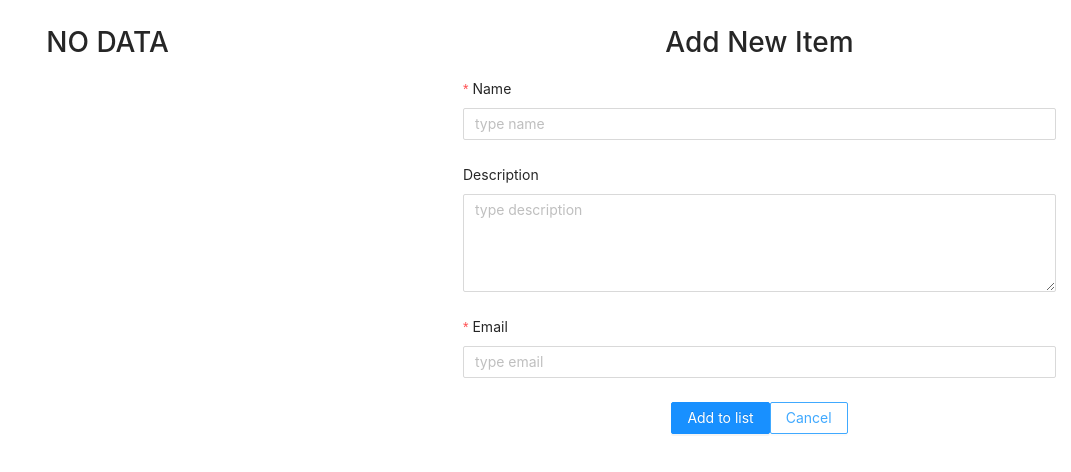
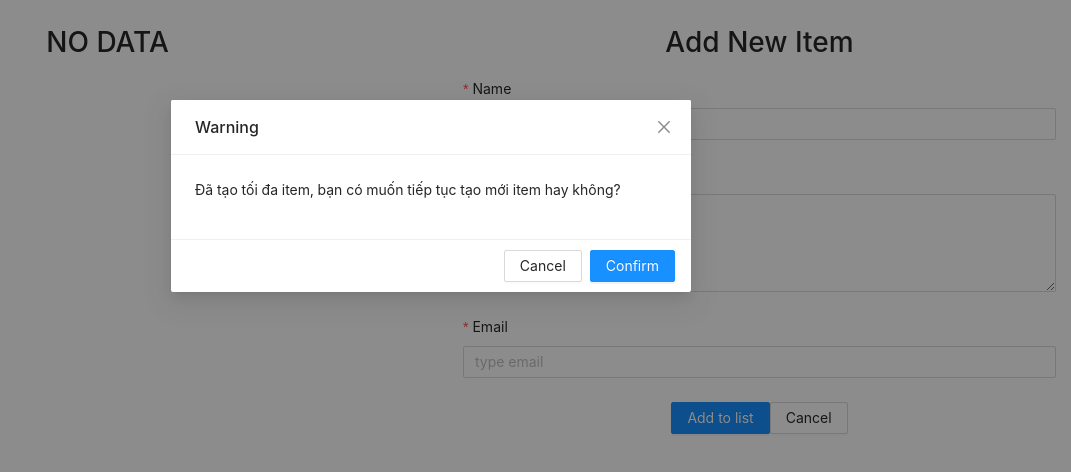
Before and after one commit to nguyenvietdung31/list-item, a React (Create React App) app: page / in a window 1280 px wide. Both pictures are taken after a click on the button "Cancel". Shown: the top 472 px of the page, without its empty margins (209-1280 px from the left). Built offline with nearby package versions, Linux system fonts and the light colour scheme.

Commit message:
da cap nhat day du chuc nang

```diff
--- a/src/App.js
+++ /dev/null
@@ -1,18 +0,0 @@
-import './App.css';
-import AddForm from './Component/AddForm.js'
-import DisplayForm from './Component/DisplayForm'
-import { Col, Row } from 'antd';
-import 'antd/dist/antd.min.css';
-
-function App() {
-  return (
-    <div className="App">
-      <Row gutter={[24, 32]}>
-        <Col span={12}><DisplayForm /></Col>
-        <Col span={12}><AddForm /></Col>
-      </Row>
-    </div>
-  );
-}
-
-export default App;
--- a/src/App.jsx
+++ b/src/App.jsx
@@ -1,16 +1,30 @@
 import './App.css';
-import React from 'react';
+import React, { useState, useEffect } from 'react';
 import AddForm from './Component/AddForm.jsx'
 import DisplayForm from './Component/DisplayForm.jsx'
 import { Col, Row } from 'antd';
 import 'antd/dist/antd.min.css';
+import { getDatafromLS } from './Component/getDatafromLS';
+function App() {
+  // main array of objects state
+  const [users, setUsers] = useState(getDatafromLS())
+  // saving data to local storage
+  useEffect(() => {
+    localStorage.setItem('users', JSON.stringify(users))
+  }, [users])
 
-function App() {
+  const handleSetUser = (user) => {
+    setUsers([...users, user])
+  }
+
+  const handleResetUser = (users) => {
+    setUsers(users)
+  }
   return (
     <div className="App">
       <Row gutter={[24, 32]}>
-        <Col span={12}><DisplayForm /></Col>
-        <Col span={12}><AddForm /></Col>
+        <Col span={12}><DisplayForm users={users} setUsers={handleResetUser} /></Col>
+        <Col span={12}><AddForm users={users} setUsers={handleSetUser} /></Col>
       </Row>
     </div>
   );
--- a/src/Component/AddForm.js
+++ /dev/null
@@ -1,98 +0,0 @@
-import 'antd/dist/antd.min.css';
-import { Form, Input, Button, } from 'antd';
-import { useEffect, useState } from 'react';
-import { getDatafromLS } from './getDatafromLS';
-
-export const AddForm = () => {
-    // main array of objects state
-    const [users, setUsers] = useState(getDatafromLS())
-    // input field state
-    const [name, setName] = useState('')
-    const [email, setEmail] = useState('')
-    const [description, setDescription] = useState('')
-    // add data
-    const handleAddUser = (e) => {
-        e.preventDefault()
-        let user = {
-            name,
-            email,
-            description,
-        }
-        setUsers([...users, user])
-        setName('')
-        setEmail('')
-        setDescription('')
-    }
-    // saving data to local storage
-    useEffect(() => {
-        localStorage.setItem('users', JSON.stringify(users))
-    }, [users])
-
-    return (
-        <div className="container">
-            {/* Add a new user */}
-            <h1>Add New Item</h1>
-            <div className="add-form">
-                <Form
-                    layout='vertical'
-                    autoComplete='off'
-                >
-                    <Form.Item
-                        label="Name"
-                        name="name"
-                        rules={[{
-                            required: true,
-                            message: "cannot be blank"
-                        }]}>
-                        <Input
-                            placeholder='type name'
-                            maxLength={20}
-                            required onChange={(e) => setName(e.target.value)}
-                            value={name}>
-                        </Input>
-                    </Form.Item>
-                    <Form.Item
-                        label="Description"
-                        name="description">
-                        <Input.TextArea
-                            placeholder='type description'
-                            maxLength={256}
-                            rows={4}
-                            required onChange={(e) => setDescription(e.target.value)}
-                            value={description}>
-                        </Input.TextArea>
-                    </Form.Item>
-                    <Form.Item
-                        label="Email"
-                        name="email"
-                        rules={[
-                            {
-                                required: true,
-                                message: "cannot be blank"
-                            },
-                            {
-                                type: 'email',
-                                message: "Enter a valid email"
-                            }
-                        ]}>
-                        <Input
-                            placeholder='type email'
-                            required onChange={(e) => setEmail(e.target.value)}
-                            value={email}>
-                        </Input>
-                    </Form.Item>
-                    <Form.Item>
-                        <Button
-                            className='btnAdd'
-                            type="primary"
-                            htmlType="submit"
-                            onClick={handleAddUser}
-                        >Add to list</Button>
-                        <Button className='btnCancel' htmlType="reset" >Cancel</Button>
-                    </Form.Item>
-                </Form>
-            </div>
-        </div>
-    )
-}
-export default AddForm;
--- a/src/Component/AddForm.jsx
+++ b/src/Component/AddForm.jsx
@@ -1,13 +1,9 @@
+import React from 'react';
 import 'antd/dist/antd.min.css';
-import { Form, Input, Button, } from 'antd';
-import { useEffect, useState } from 'react';
-import { getDatafromLS } from './getDatafromLS';
+import { Form, Input, Button, Modal } from 'antd';
+import { useState } from 'react';
 
-function AddForm() {
-    // main array of objects state
-    const [users, setUsers] = useState(getDatafromLS());
-    //
-    const Max_item = 15
+export const AddForm = ({ users, setUsers }) => {
     const [form] = Form.useForm();
     // input field state
     const [name, setName] = useState("");
@@ -24,35 +20,29 @@ function AddForm() {
             email: email,
             description: description
         }
-        setUsers((pre) => {
-            return [...pre, user]
-        })
+        setUsers(user);
         setName("");
         setEmail("");
         setDescription("");
         form.resetFields();
+        setIsConfirmClick(false)
     }
-    const { confirm } = Modal;
-
-    const showConfirm = () => {
-        confirm({
-            title: 'Đã tạo tối đa item, bạn có muốn tiếp tục tạo mới item hay không?',
-            okText: 'Confirm',
-            onOk() {
-
-            },
-
-            onCancel() {
-            },
-        });
+    //check data when user length = max item
+    const Max_item = 15
+    const [visible, setVisible] = useState(false);
+    const [isConfirmClick, setIsConfirmClick] = useState(false)
+    const showModal = () => {
+        setVisible(true);
     };
 
+    const handleConfirm = () => {
+        setIsConfirmClick(true);
+        setVisible(false);
+    };
 
-    // saving data to local storage
-    useEffect(() => {
-        localStorage.setItem('users', JSON.stringify(users));
-    }, [users]);
-
+    const handleCancel = () => {
+        setVisible(false);
+    };
     return (
         <div className="container">
             {/* Add a new user */}
@@ -75,7 +65,7 @@ function AddForm() {
                             maxLength={20}
                             onChange={(e) => setName(e.target.value)}
                             value={name}
-                            disabled={users.length === Max_item}>
+                            disabled={users.length >= Max_item && !isConfirmClick}>
                         </Input>
                     </Form.Item>
                     <Form.Item
@@ -87,7 +77,7 @@ function AddForm() {
                             rows={4}
                             onChange={(e) => setDescription(e.target.value)}
                             value={description}
-                            disabled={users.length === Max_item}>
+                            disabled={users.length >= Max_item && !isConfirmClick}>
                         </Input.TextArea>
                     </Form.Item>
                     <Form.Item
@@ -107,7 +97,7 @@ function AddForm() {
                             placeholder='type email'
                             onChange={(e) => setEmail(e.target.value)}
                             value={email}
-                            disabled={users.length === Max_item}>
+                            disabled={users.length >= Max_item && !isConfirmClick}>
                         </Input>
                     </Form.Item>
                     <Form.Item>
@@ -115,17 +105,26 @@ function AddForm() {
                             className='btnAdd'
                             type="primary"
                             htmlType="submit"
-                            // onClick={() => handleAddUser()}
                             onClick={handleAddUser}
-                            disabled={users.length === Max_item}
+                            disabled={users.length >= Max_item && !isConfirmClick}
                         >Add to list</Button>
                         <Button
                             className='btnCancel'
-                            onClick={showConfirm}
+                            onClick={showModal}
                         >Cancel</Button>
                     </Form.Item>
                 </Form>
             </div>
+
+            {/* Modal cảnh báo khi max item*/}
+            <Modal
+                title="Warning"
+                visible={visible}
+                okText="Confirm"
+                onOk={handleConfirm}
+                onCancel={handleCancel}
+            ><p>Đã tạo tối đa item, bạn có muốn tiếp tục tạo mới item hay không?</p>
+            </Modal>
         </div>
     )
 }
--- a/src/Component/DisplayForm.js
+++ /dev/null
@@ -1,110 +0,0 @@
-import 'antd/dist/antd.min.css';
-import { Button, List, Modal, Input } from 'antd';
-import { useEffect, useState } from 'react';
-import { getDatafromLS } from './getDatafromLS';
-
-function DisplayForm() {
-    // main array of objects state
-    const [users, setUsers] = useState(getDatafromLS())
-
-    // edit data
-    const [isEditing, setIsEditing] = useState(false);
-    const [editingUsers, setEditingUsers] = useState(null);
-
-    const onEditUsers = (users) => {
-        setIsEditing(true);
-        setEditingUsers({ ...users });
-    };
-    const resetEditing = () => {
-        setIsEditing(false);
-        setEditingUsers(null);
-    };
-
-    // remove data
-    const handleRemoveUser = (name) => {
-        const filteredUsers = users.filter((element,) => {
-            return element.name !== name
-        })
-        setUsers(filteredUsers)
-    }
-
-    // saving data to local storage
-    useEffect(() => {
-        localStorage.setItem('users', JSON.stringify(users))
-    }, [users])
-
-    return (
-        <div className="container">
-            {/* display , edit and remove user */}
-            <div className="display-form">
-                {users.length > 0 && <>
-                    <h2>{users.length} items
-                        &emsp;
-                        <Button className='btnRemoveAll' onClick={() => setUsers([])}>Remove All</Button>
-                    </h2>
-                    <List
-                        itemLayout="horizontal"
-                        dataSource={getDatafromLS()}
-                        renderItem={(users) => (
-                            <List.Item>
-                                <List.Item.Meta
-                                    title={`${users.name} X ${users.email}`}
-                                    description={users.description}
-                                />
-                                <Button onClick={() => onEditUsers(users)}>Edit</Button>
-                                <Button onClick={() => handleRemoveUser(users.name)}>Remove</Button>
-                            </List.Item>
-                        )}
-                    />
-                    {/* Edit form*/}
-                    <Modal
-                        title="Edit User"
-                        visible={isEditing}
-                        onOk={() => {
-                            setUsers((pre) => {
-                                return pre.map((users) => {
-                                    if (users.name === editingUsers.name) {
-                                        return editingUsers;
-                                    } else {
-                                        return users;
-                                    }
-                                });
-                            });
-                            resetEditing();
-                        }}
-                        onCancel={() => {
-                            resetEditing();
-                        }}
-                    >
-                        <Input
-                            value={editingUsers?.name}
-                            onChange={(e) => {
-                                setEditingUsers((pre) => {
-                                    return { ...pre, name: e.target.value };
-                                });
-                            }}
-                        />
-                        <Input
-                            value={editingUsers?.email}
-                            onChange={(e) => {
-                                setEditingUsers((pre) => {
-                                    return { ...pre, email: e.target.value };
-                                });
-                            }}
-                        />
-                        <Input
-                            value={editingUsers?.description}
-                            onChange={(e) => {
-                                setEditingUsers((pre) => {
-                                    return { ...pre, description: e.target.value };
-                                });
-                            }}
-                        />
-                    </Modal>
-                </>}
-                {users.length < 1 && <div><h1><center>NO DATA</center></h1></div>}
-            </div>
-        </div>
-    )
-}
-export default DisplayForm;
--- a/src/Component/DisplayForm.jsx
+++ b/src/Component/DisplayForm.jsx
@@ -1,12 +1,9 @@
+import React from 'react';
 import 'antd/dist/antd.min.css';
 import { Button, List, Modal, Input } from 'antd';
-import { useEffect, useState } from 'react';
-import { getDatafromLS } from './getDatafromLS';
+import { useState } from 'react';
 
-function DisplayForm() { //
-    // main array of objects state
-    const [users, setUsers] = useState(getDatafromLS())
-
+export const DisplayForm = ({ users, setUsers }) => {
     // edit data
     const [isEditing, setIsEditing] = useState(false);
     const [editingUsers, setEditingUsers] = useState(null);
@@ -26,11 +23,6 @@ function DisplayForm() { //
         })
         setUsers(filteredUsers)
     }
-    // saving data to local storage
-    useEffect(() => {
-        localStorage.setItem('users', JSON.stringify(users))
-    }, [users])
-
     return (
         <div className="container">
             {/* display , edit and remove user */}
@@ -75,6 +67,7 @@ function DisplayForm() { //
                         }}
                     >
                         <Input
+                            maxLength={20}
                             value={editingUsers?.name}
                             onChange={(e) => {
                                 setEditingUsers((pre) => {
@@ -90,7 +83,9 @@ function DisplayForm() { //
                                 });
                             }}
                         />
-                        <Input
+                        <Input.TextArea
+                            maxLength={256}
+                            rows={4}
                             value={editingUsers?.description}
                             onChange={(e) => {
                                 setEditingUsers((pre) => {
```
Also changed, not shown: src/Component/note.txt.
